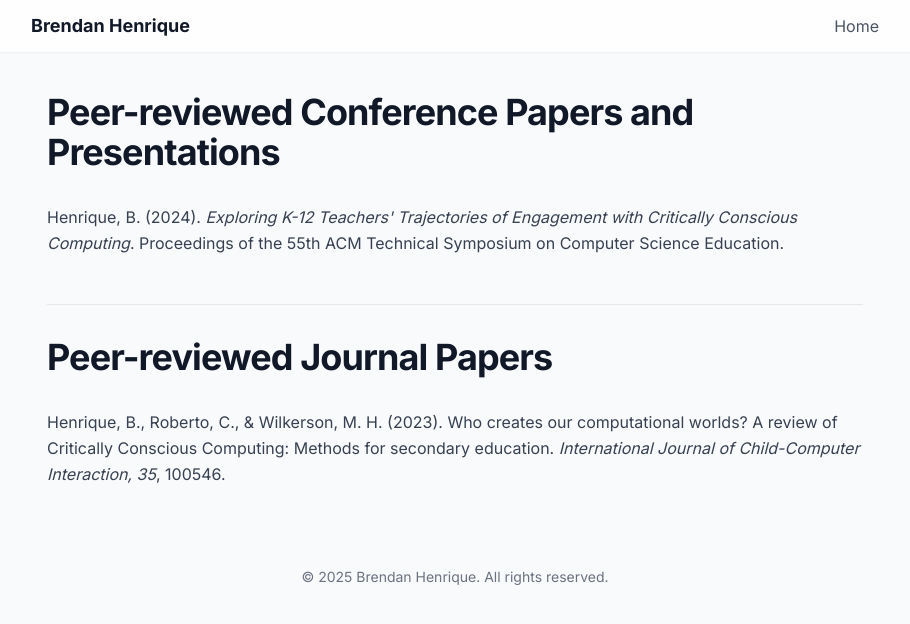
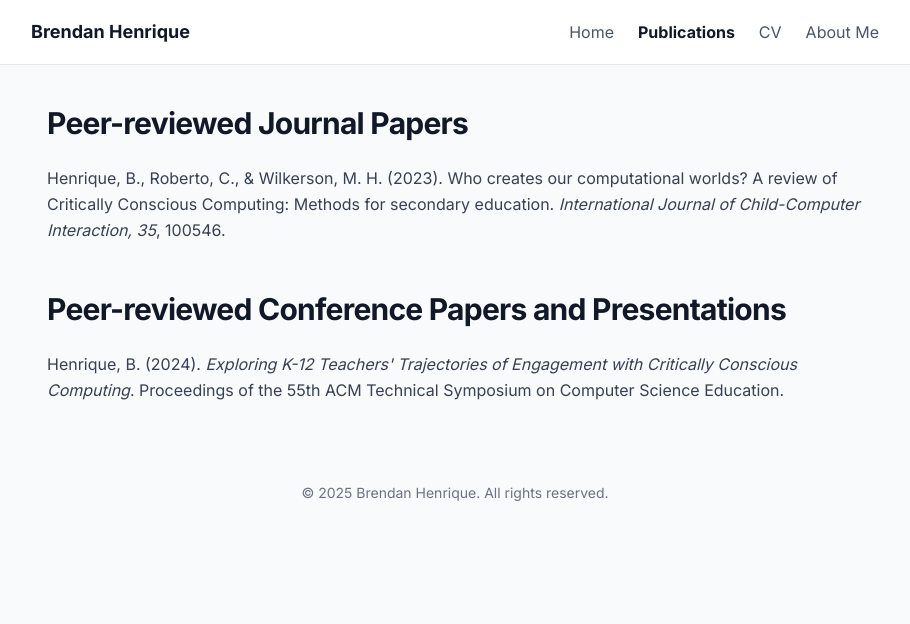
Before and after one commit to brendanhenrique/brendanhenrique.github.io, a plain HTML site: page publications.html in a window 1280 px wide. Shown: the whole page, without its empty margins (185-1095 px from the left). Drawn offline with nearby package versions, Linux system fonts and the light colour scheme.

Commit message:
Update publications.html
Added tabs

```diff
--- a/publications.html
+++ b/publications.html
@@ -4,53 +4,56 @@
     <meta charset="UTF-8">
     <meta name="viewport" content="width=device-width, initial-scale=1.0">
     <title>Publications | Brendan Henrique</title>
-    <!-- Tailwind CSS for styling -->
     <script src="https://cdn.tailwindcss.com"></script>
-    <!-- Google Fonts: Inter -->
     <link rel="preconnect" href="https://fonts.googleapis.com">
     <link rel="preconnect" href="https://fonts.gstatic.com" crossorigin>
     <link href="https://fonts.googleapis.com/css2?family=Inter:wght@400;500;700&display=swap" rel="stylesheet">
     <style>
-        body {
-            font-family: 'Inter', sans-serif;
-        }
+        body { font-family: 'Inter', sans-serif; }
     </style>
 </head>
 <body class="bg-gray-50 text-gray-800">
 
     <!-- Navigation Bar -->
-    <nav class="bg-white/80 backdrop-blur-md sticky top-0 z-10 shadow-sm">
-        <div class="max-w-4xl mx-auto px-6 py-3">
-            <div class="flex justify-between items-center">
+    <nav class="bg-white/90 backdrop-blur-md sticky top-0 z-10 border-b border-gray-200">
+        <div class="max-w-4xl mx-auto px-6">
+            <div class="flex justify-between items-center h-16">
+                <!-- Site Name -->
                 <a href="index.html" class="text-lg font-bold text-gray-900">Brendan Henrique</a>
-                <a href="index.html" class="text-gray-600 hover:text-gray-900 transition-colors duration-300">Home</a>
+                <!-- Page Tabs -->
+                <div class="hidden sm:flex items-center space-x-6 text-gray-600">
+                    <a href="index.html" class="hover:text-gray-900 transition-colors">Home</a>
+                    <a href="publications.html" class="font-semibold text-gray-900">Publications</a>
+                    <a href="cv.html" class="hover:text-gray-900 transition-colors">CV</a>
+                    <a href="about.html" class="hover:text-gray-900 transition-colors">About Me</a>
+                </div>
             </div>
         </div>
     </nav>
 
     <!-- Main Publications Content -->
     <main class="max-w-4xl mx-auto p-6 md:p-10">
+        <div class="space-y-12">
+            <!-- Section 1 -->
+            <section>
+                <h2 class="text-3xl font-bold text-gray-900 tracking-tight mb-6">Peer-reviewed Journal Papers</h2>
+                <div class="space-y-4">
+                    <p class="text-gray-700 leading-relaxed">
+                        Henrique, B., Roberto, C., & Wilkerson, M. H. (2023). Who creates our computational worlds? A review of Critically Conscious Computing: Methods for secondary education. <i>International Journal of Child-Computer Interaction, 35</i>, 100546.
+                    </p>
+                </div>
+            </section>
 
-        <!-- Section 1 -->
-        <h2 class="text-3xl md:text-4xl font-bold text-gray-900 tracking-tight mb-8">Peer-reviewed Conference Papers and Presentations</h2>
-        <div class="space-y-4">
-            <!-- APA Formatted Entry -->
-            <p class="text-gray-700 leading-relaxed">
-                Henrique, B. (2024). <i>Exploring K-12 Teachers' Trajectories of Engagement with Critically Conscious Computing</i>. Proceedings of the 55th ACM Technical Symposium on Computer Science Education.
-            </p>
-            <!-- You can add more conference paper entries here -->
+            <!-- Section 2 -->
+            <section>
+                <h2 class="text-3xl font-bold text-gray-900 tracking-tight mb-6">Peer-reviewed Conference Papers and Presentations</h2>
+                <div class="space-y-4">
+                    <p class="text-gray-700 leading-relaxed">
+                        Henrique, B. (2024). <i>Exploring K-12 Teachers' Trajectories of Engagement with Critically Conscious Computing</i>. Proceedings of the 55th ACM Technical Symposium on Computer Science Education.
+                    </p>
+                </div>
+            </section>
         </div>
-
-        <!-- Section 2 -->
-        <h2 class="text-3xl md:text-4xl font-bold text-gray-900 tracking-tight mt-12 pt-8 border-t border-gray-200 mb-8">Peer-reviewed Journal Papers</h2>
-        <div class="space-y-4">
-             <!-- APA Formatted Entry -->
-             <p class="text-gray-700 leading-relaxed">
-                Henrique, B., Roberto, C., & Wilkerson, M. H. (2023). Who creates our computational worlds? A review of Critically Conscious Computing: Methods for secondary education. <i>International Journal of Child-Computer Interaction, 35</i>, 100546.
-             </p>
-            <!-- You can add more journal paper entries here -->
-        </div>
-
     </main>
 
     <!-- Footer -->
```
